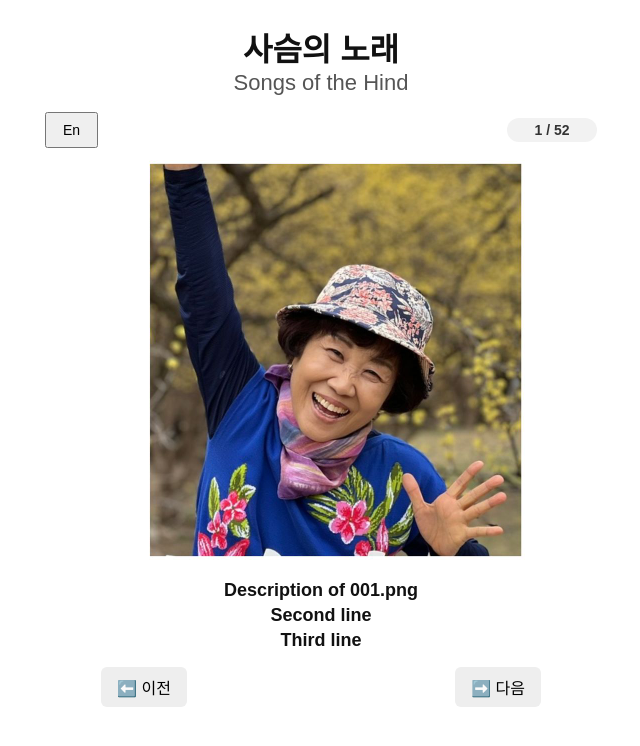
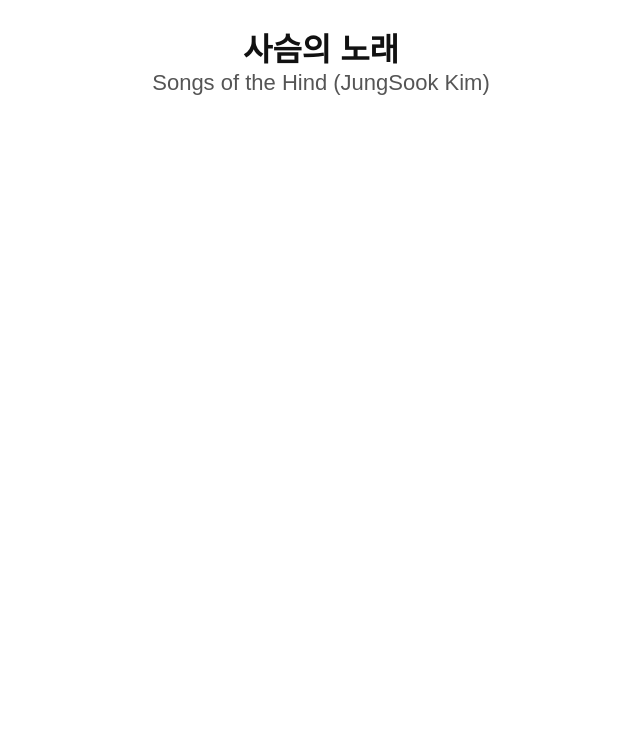
Before and after one commit to followjesus-bit/Jungsook-art, a website: page index.html in a window 1280 px wide. Shown: the whole page, without its empty margins (319-959 px from the left). Drawn offline with Linux system fonts and the light colour scheme.

Commit message:
Update English title to include JungSook Kim

```diff
--- a/index.html
+++ b/index.html
@@ -1,35 +1,20 @@
 <!DOCTYPE html>
-<html lang="ko">
+<html lang="en">
 <head>
-  <meta charset="UTF-8" />
-  <meta name="viewport" content="width=device-width, initial-scale=1" />
-  <title>사슴의 노래 Songs of the Hind</title>
-  <link rel="stylesheet" href="style.css" />
+  <meta charset="UTF-8">
+  <meta name="viewport" content="width=device-width, initial-scale=1.0">
+  <title>사슴의 노래 Songs of the Hind (JungSook Kim)</title>
+  <link rel="stylesheet" href="style.css">
 </head>
 <body>
   <div class="title">
     <h1>사슴의 노래</h1>
-    <h2>Songs of the Hind</h2>
+    <h2>Songs of the Hind (JungSook Kim)</h2>
   </div>
 
-  <div class="viewer">
-    <div class="nav-bar">
-      <button id="lang-toggle" onclick="toggleLang()">En</button>
-      <span id="page-number">1 / 52</span>
-    </div>
-
-    <img id="photo" alt="Artwork" />
-
-    <div class="desc">
-      <p id="desc-line1"></p>
-      <p id="desc-line2"></p>
-      <p id="desc-line3"></p>
-    </div>
-
-    <div class="arrow-row">
-      <button id="left-arrow" onclick="prevImage()">⬅️ 이전</button>
-      <button id="right-arrow" onclick="nextImage()">➡️ 다음</button>
-    </div>
+  <!-- Your existing photobook viewer code -->
+  <div id="viewer">
+    <!-- image, captions, buttons, etc. -->
   </div>
 
   <script src="script.js"></script>
```
